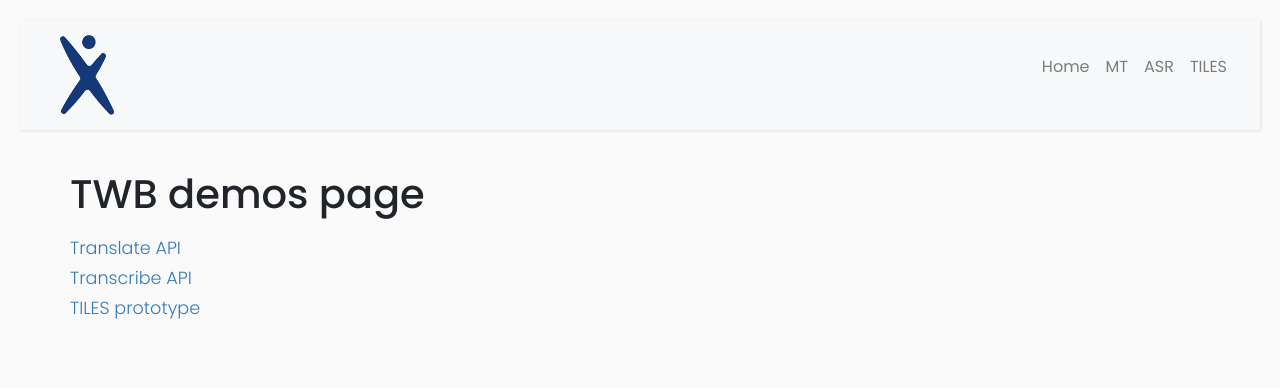
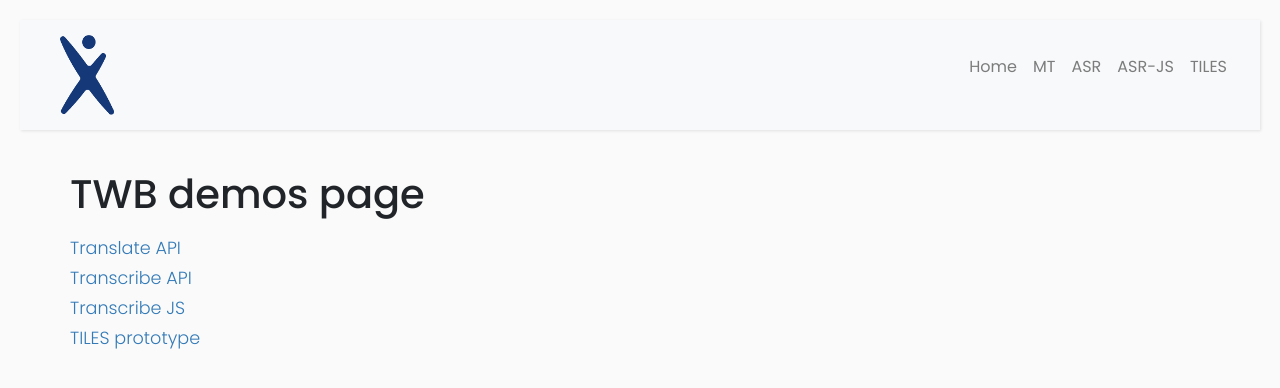
Before and after one commit to translatorswb/web-demos, a FastAPI app: page / in a window 1280 px wide. Shown: the top 388 px of the page. Run offline with FastAPI, Linux system fonts and the light colour scheme; some libraries are stand-ins or nearby versions.

Commit message:
links to js demo

```diff
--- a/app/pages/home.md
+++ b/app/pages/home.md
@@ -6,6 +6,8 @@
 <br>
 <a href="/transcribe">Transcribe API</a>
 <br>
+<a href="/transcribe">Transcribe JS</a>
+<br>
 <a href="/tiles">TILES prototype</a>
 </p>
 </div>
--- a/templates/include/topnav.html
+++ b/templates/include/topnav.html
@@ -13,6 +13,9 @@
                 <li class="nav-item {{'active' if active_page == 'transcribe' }}">
                     <a class="nav-link" href="/transcribe">ASR</a>
                 </li>
+                <li class="nav-item {{'active' if active_page == 'transcribe' }}">
+                    <a class="nav-link" href="/transcribe">ASR-JS</a>
+                </li>
                 <li class="nav-item {{'active' if active_page == 'tiles' }}">
                     <a class="nav-link" href="/tiles">TILES</a>
                 </li>
```
